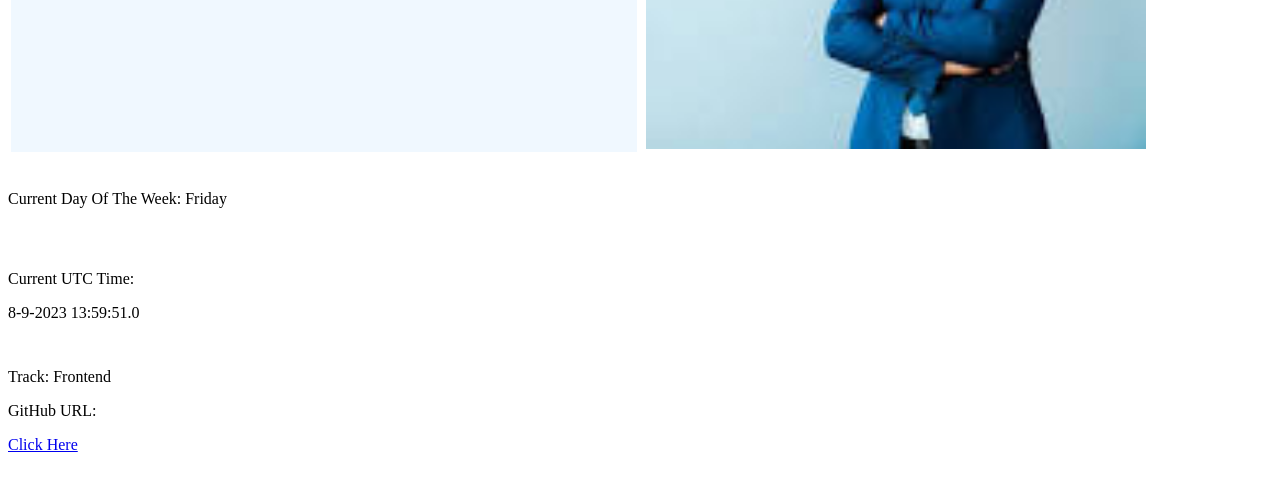
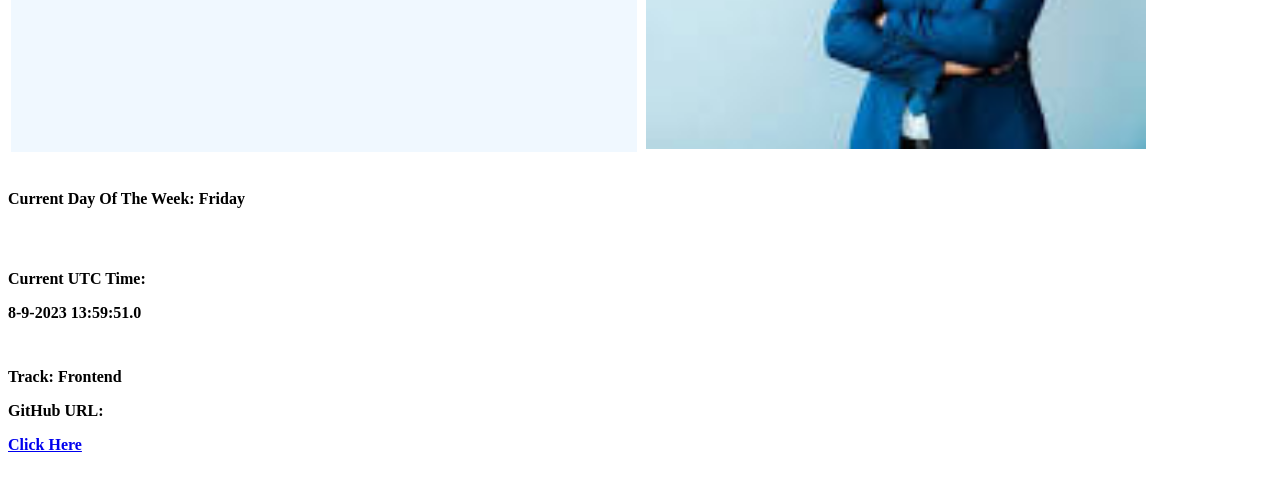
Before and after one commit to cjnduagwuike/cjnduagwuike.github.io, a plain HTML site: page My HNG Task (1)/index.html in a window 1280 px wide. Shown: the part 265-756 px from the top of the page. Drawn offline with Linux system fonts and the light colour scheme.

Commit message:
Update style.css

```diff
--- a/My HNG Task (1)/style.css
+++ b/My HNG Task (1)/style.css
@@ -1,3 +1,6 @@
+body {
+    font-weight: bold;
+}
 .slackUserName {
     text-align: center;
     height: 400px;
```
